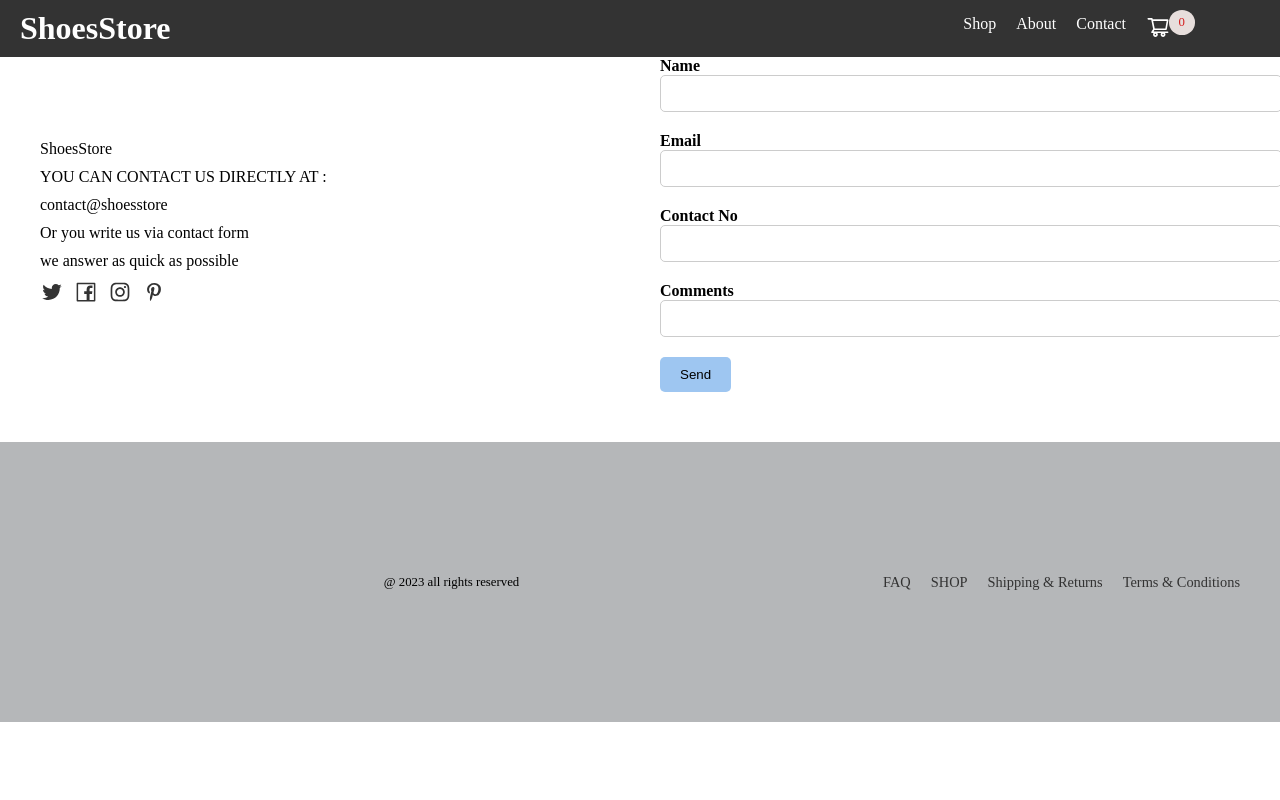
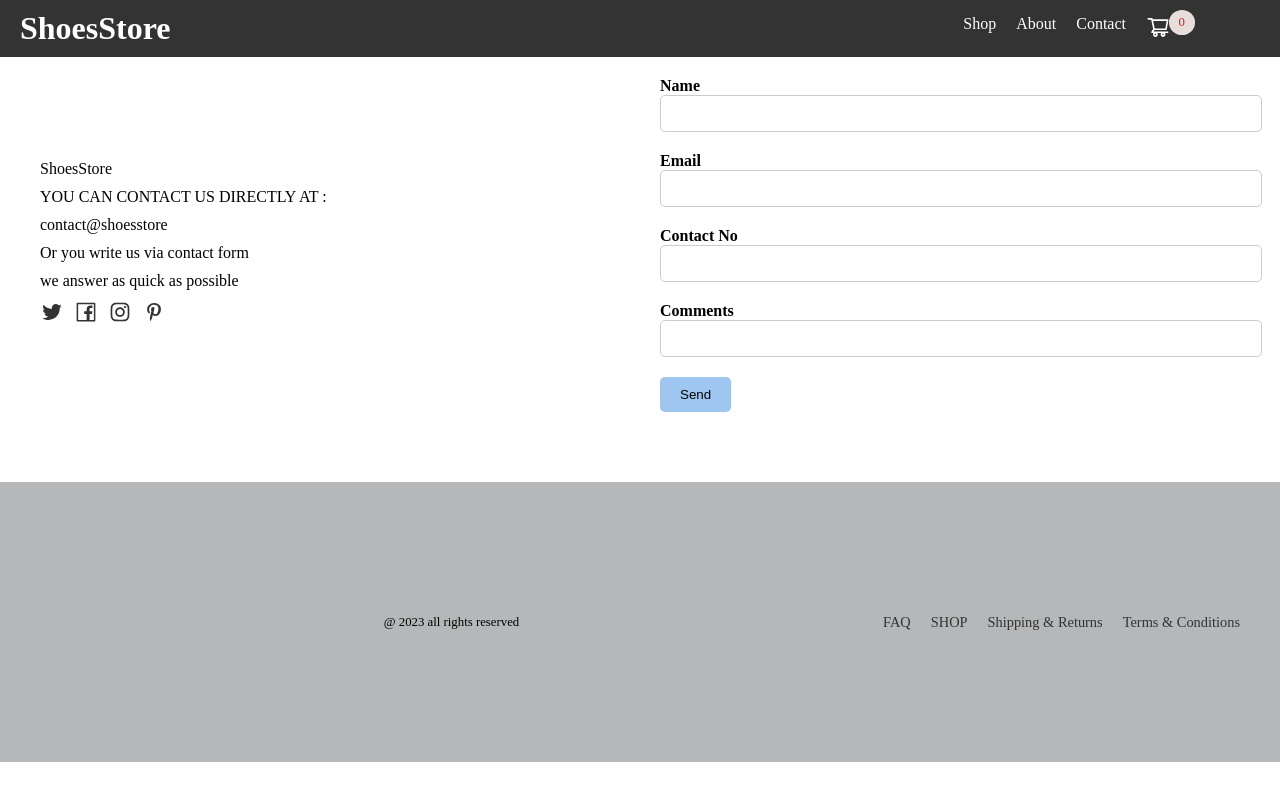
Before and after one commit to mohitkg01/shoes, a React (Create React App) app: page /contact in a window 1280 px wide. Built offline with nearby package versions, Linux system fonts and the light colour scheme.

Commit message:
contact page css some change

```diff
--- a/src/Components/Cart/Cartpage.css
+++ b/src/Components/Cart/Cartpage.css
@@ -4,6 +4,8 @@
   margin: 0 auto;
   padding: 20px;
   margin-top: 57px;
+  width: 100%;
+
 }
 .cartpage h3{
   text-align: center;
@@ -17,6 +19,7 @@
     background: none;
     border-style: none;
     font-size: 28px;
+    margin-right: 10px;
 }
 .close:hover{
   cursor: pointer;
--- a/src/Components/Cart/Cartpage.jsx
+++ b/src/Components/Cart/Cartpage.jsx
@@ -16,7 +16,7 @@ const Cartpage = () => {
     setIsCartOpen(false);
   })
   if (!isCartOpen) {
-    return null; // If the cart is not open, don't render anything
+    return null;
   }
   if(isCartOpen && cart.length===0){
     return (
--- a/src/Components/Header/Contact/Contact.css
+++ b/src/Components/Header/Contact/Contact.css
@@ -7,7 +7,7 @@
   }
 
    .text {
-    flex: 0.4;
+    width: 50%;
     padding: 20px;
   }
 
@@ -31,7 +31,8 @@
   }
 
   .form {
-    flex: 0.5;
+    width: 50%;
+    margin: 20px;
   }
 
   .names,
```
